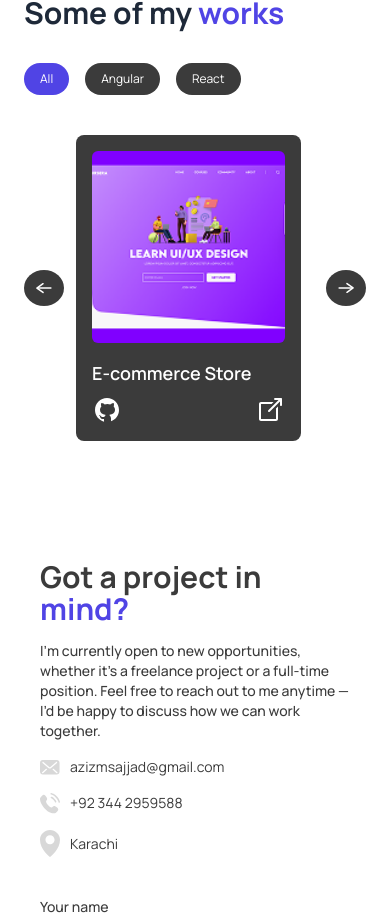
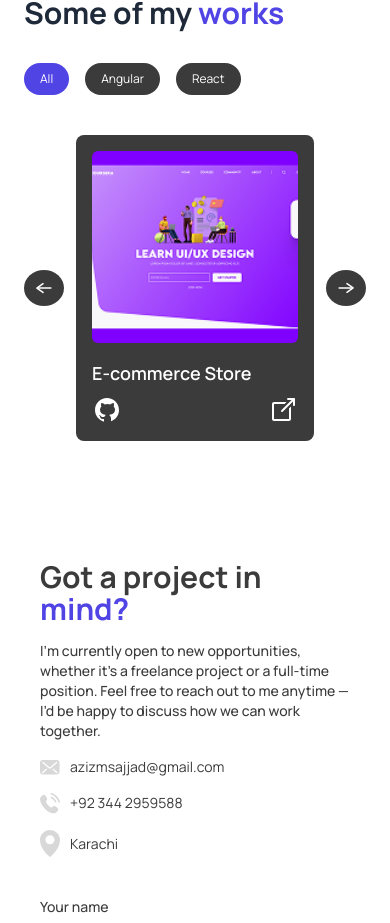
Before and after one commit to sajjadaziz/my-portfolio-app, a React (Vite) app: page / in a window 390 px wide. Shown: the part 1990-2913 px from the top of the page. Built offline with nearby package versions, Linux system fonts and the light colour scheme.

Commit message:
(FIX): Animation and scroll fix

```diff
--- a/src/components/Portfolio.tsx
+++ b/src/components/Portfolio.tsx
@@ -82,12 +82,14 @@ const Portfolio = () => {
 
   const scroll = (direction: "left" | "right") => {
     if (sliderRef.current) {
-      const isMobile = window.innerWidth < 768; // md breakpoint
-      const cardWidth = isMobile
-        ? sliderRef.current.children[0].clientWidth + 24
-        : sliderRef.current.offsetWidth / 2;
-      sliderRef.current.scrollBy({
-        left: direction === "left" ? -cardWidth : cardWidth,
+      const container = sliderRef.current;
+      const scrollAmount =
+        window.innerWidth < 768
+          ? container.children[0].clientWidth + 24
+          : container.offsetWidth;
+
+      container.scrollBy({
+        left: direction === "left" ? -scrollAmount : scrollAmount,
         behavior: "smooth",
       });
     }
@@ -162,18 +164,18 @@ const Portfolio = () => {
           />
         </motion.button>
 
-        <div
+        <motion.div
+          initial={{ opacity: 0, y: 30 }}
+          whileInView={{ opacity: 1, y: 0 }}
+          transition={{ duration: 0.5, delay: 0.2 }}
+          viewport={{ once: true }}
           ref={sliderRef}
-          className="flex gap-6 overflow-x-auto no-scrollbar scroll-smooth"
+          className="flex gap-6 overflow-x-auto no-scrollbar scroll-smooth snap-x snap-mandatory"
         >
-          {filteredProjects.map((project, index) => (
-            <motion.div
-              initial={{ opacity: 0, y: 30 }}
-              whileInView={{ opacity: 1, y: 0 }}
-              transition={{ duration: 0.5, delay: index * 0.2 }}
-              viewport={{ once: true }}
+          {filteredProjects.map((project) => (
+            <div
               key={project.name}
-              className="min-w-[225px] max-w-[225px] md:min-w-[300px] md:max-w-[300px] bg-[#3B3B3B] rounded-lg p-4 flex-shrink-0"
+              className="min-w-full max-w-full md:min-w-[300px] md:max-w-[300px] bg-[#3B3B3B] rounded-lg p-4 flex-shrink-0 snap-start"
             >
               <img
                 src={project.image}
@@ -195,9 +197,9 @@ const Portfolio = () => {
                   <img alt="" src={assets.open_link} />
                 </a>
               </div>
-            </motion.div>
+            </div>
           ))}
-        </div>
+        </motion.div>
 
         <motion.button
           initial={{ opacity: 0, y: 20 }}
```
